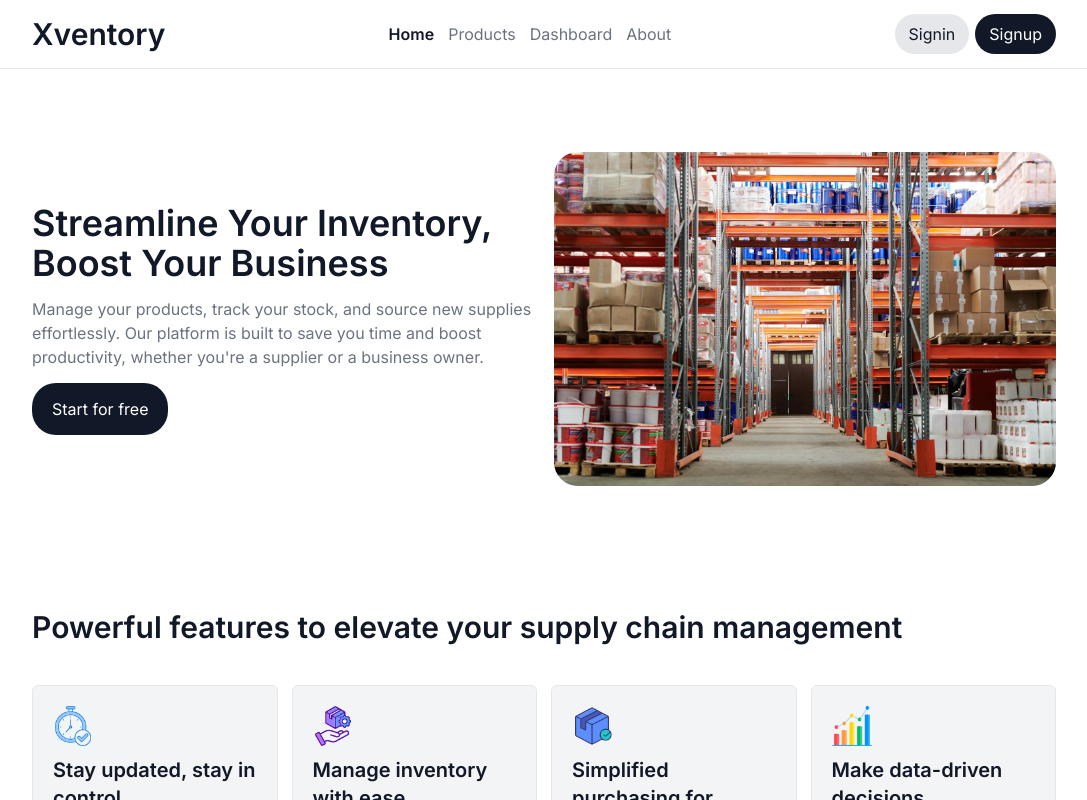
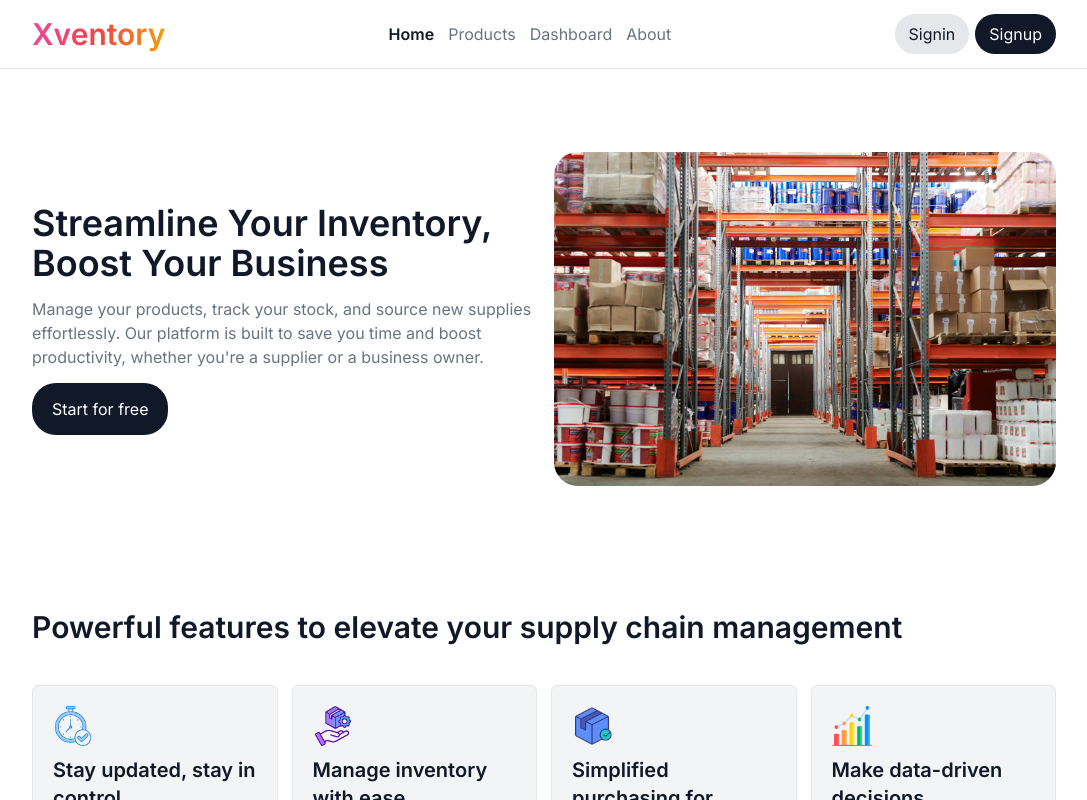
Before and after one commit to faisalchy64/inventory-frontend, a React (Vite) app: page / in a window 1280 px wide. Shown: the top 800 px of the page, without its empty margins (96-1183 px from the left). Built offline with nearby package versions, Linux system fonts and the light colour scheme.

Commit message:
feat: Create Brand.jsx component

```diff
--- /dev/null
+++ b/src/components/Brand.jsx
@@ -0,0 +1,12 @@
+import { Link } from "react-router-dom";
+
+export default function Brand() {
+  return (
+    <Link
+      to="/"
+      className="text-3xl font-semibold text-transparent bg-clip-text bg-gradient-to-r from-[#EC4899] via-[#EF4444] to-[#F59E0B]"
+    >
+      Xventory
+    </Link>
+  );
+}
--- a/src/components/Footer.jsx
+++ b/src/components/Footer.jsx
@@ -1,13 +1,12 @@
 import { Link } from "react-router-dom";
+import Brand from "./Brand";
 
 export default function Footer() {
   return (
     <footer className="flex flex-col bg-gray-950">
       <div className="w-4/5 grid md:grid-cols-2 lg:grid-cols-4 lg:justify-items-center gap-3.5 py-20 mx-auto">
         <div className="flex flex-col gap-3.5">
-          <Link to="/" className="text-3xl font-semibold text-white">
-            Xventory
-          </Link>
+          <Brand />
           <p className="text-sm text-gray-500">
             Start today with a free trial and see how our platform can make
             inventory management easy and efficient for your business.
--- a/src/components/Navbar.jsx
+++ b/src/components/Navbar.jsx
@@ -1,5 +1,6 @@
 import { useState } from "react";
 import { Link, useLocation } from "react-router-dom";
+import Brand from "./Brand";
 
 const uris = [
   {
@@ -31,9 +32,7 @@ export default function Navbar() {
   return (
     <nav className="bg-white py-3.5 border-b">
       <div className="w-4/5 flex justify-between items-center mx-auto">
-        <Link to="/" className="text-3xl font-semibold text-gray-900">
-          Xventory
-        </Link>
+        <Brand />
 
         <ul className="hidden md:flex items-center gap-3.5">
           {uris.map((uri) => (
```
